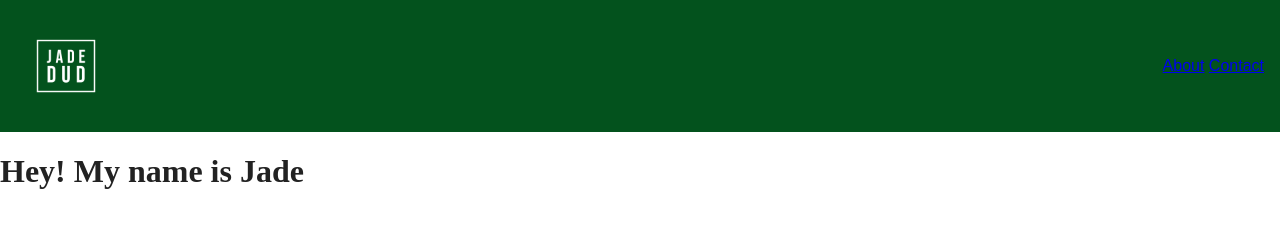
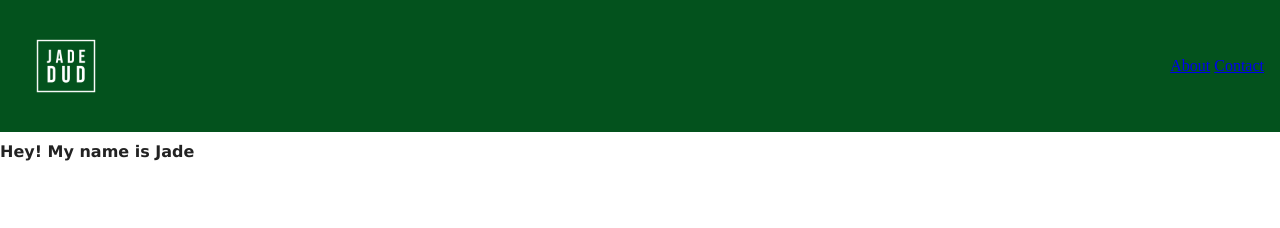
Before and after one commit to jadeccdudley/Thedudportfolio, a website built with Parcel: page index.html in a window 1280 px wide. Built offline with nearby package versions, Linux system fonts and the light colour scheme.

```diff
--- a/css/main.css
+++ b/css/main.css
@@ -361,7 +361,7 @@
   background-color: #f2f2f2;
   padding: 20px;
 }
-.lettering {
-  color:rgb(250, 250, 250);
-  font-family: 'Readex Pro', sans-serif;
+.intro {
+font-family: Verdana, Geneva, Tahoma, sans-serif;
+font-size: medium;
 }
--- a/index.html
+++ b/index.html
@@ -31,6 +31,7 @@
     ga('create', 'UA-XXXXX-Y', 'auto'); ga('set', 'anonymizeIp', true); ga('set', 'transport', 'beacon'); ga('send', 'pageview')
   </script>
   <script src="https://www.google-analytics.com/analytics.js" async></script>
+  <script src="js/main.js"></script>
 <nav>
 </body>
 <header class="header">
@@ -54,6 +55,5 @@
     </nav>
   </div>
 </header>
-  <h1>Hey! My name is Jade</h1>
-  <script src="js/main.js"></script>
+  <h1 class="intro">Hey! My name is Jade</h1>
 </html>
```
Also changed, not shown: about.html (+3 -1 lines), img/hightop.jpg (added), img/monabackground.png (added), img/onepunchman.jpg (added), 2 other files.
